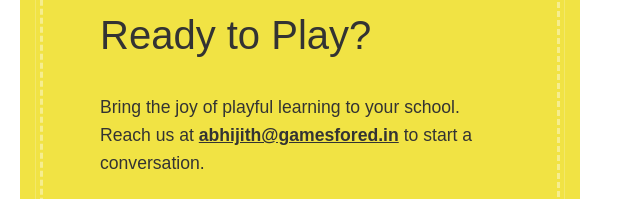
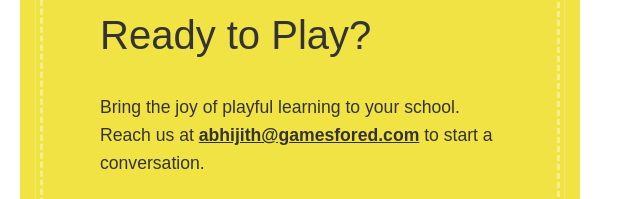
Before and after one commit to gamesfored/gamesforedwebsite, an Astro site: page / in a window 1280 px wide. Shown: the part 3420-3619 px from the top of the page, 640-1280 px from the left. Built offline with nearby package versions, Linux system fonts and the light colour scheme; Astro itself is replaced by a stand-in of ours; a web font is replaced by a local one.

Commit message:
Update index.astro

```diff
--- a/src/pages/index.astro
+++ b/src/pages/index.astro
@@ -157,7 +157,7 @@
 							<div class="contact-content">
 								<div class="contact-body">
 									<h2 class="contact-heading">Ready to Play?</h2>
-									<p>Bring the joy of playful learning to your school. Reach us at <a href="mailto:abhijith@gamesfored.in">abhijith@gamesfored.in</a> to start a conversation. </p>
+									<p>Bring the joy of playful learning to your school. Reach us at <a href="mailto:abhijith@gamesfored.in">abhijith@gamesfored.com</a> to start a conversation. </p>
 
 									<p>Contact us today to learn more or book a session — let’s make learning fun!.</p>
 								</div>
```
